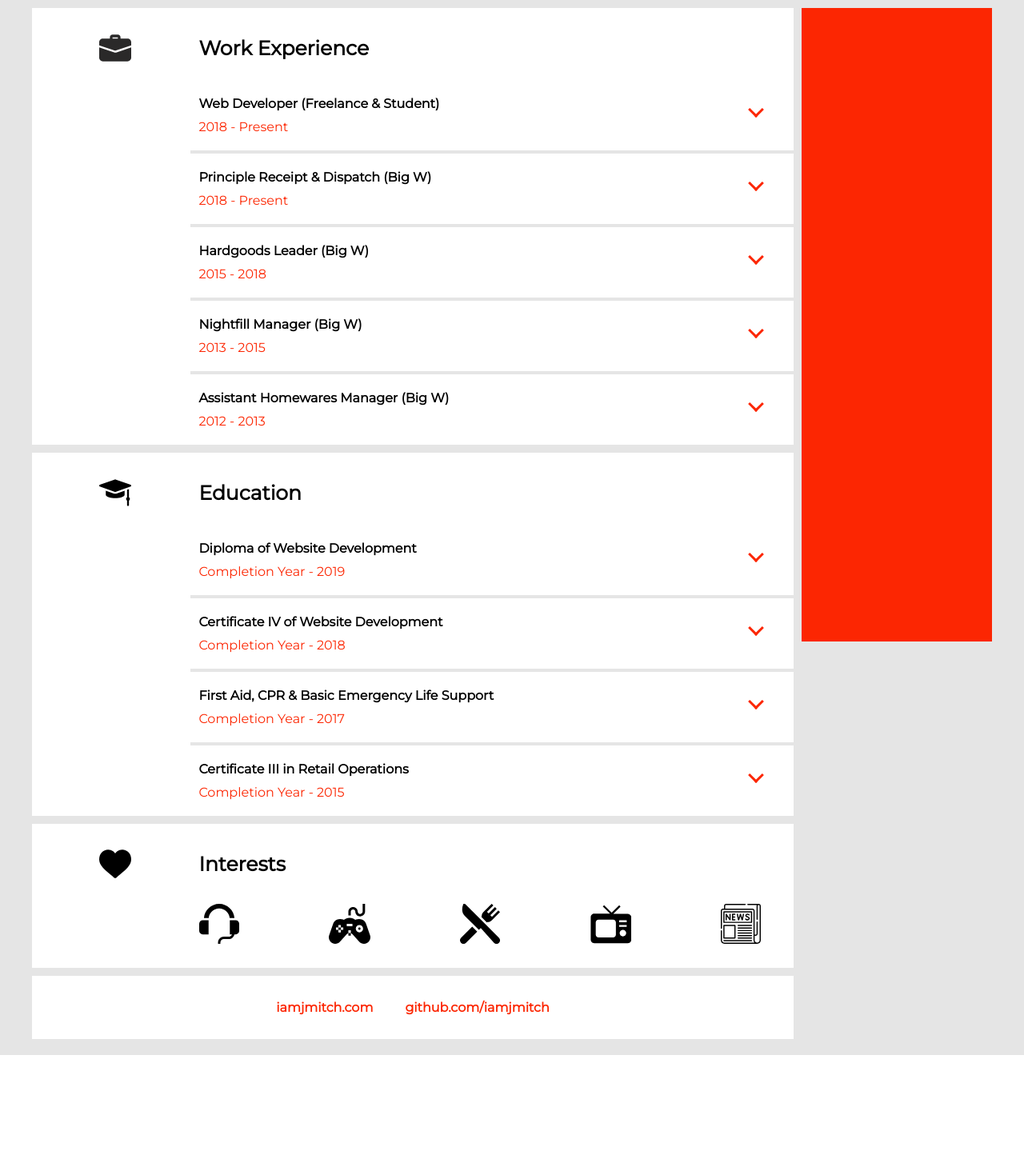
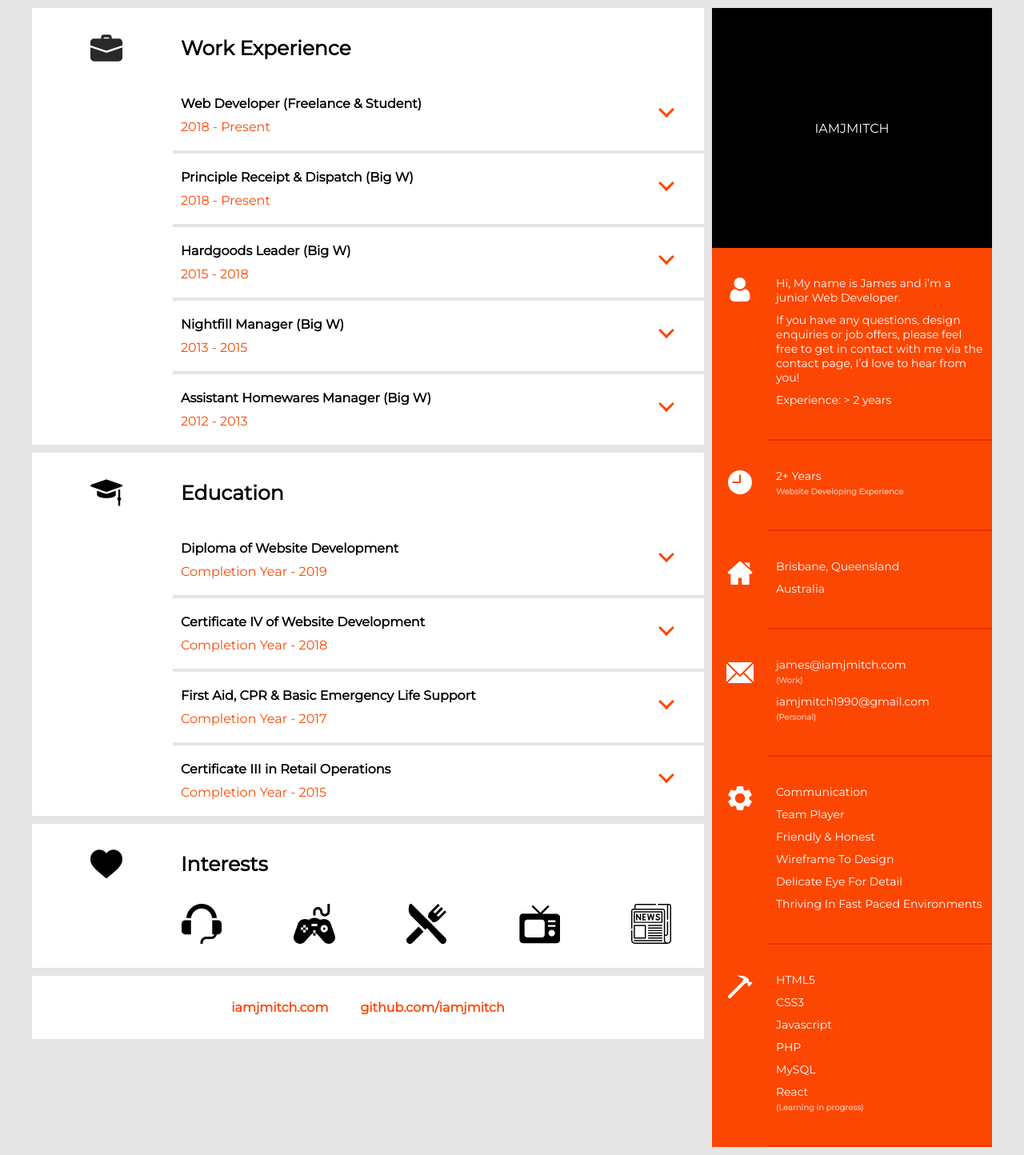
Before and after one commit to iamjmitch/Portfolio-V2, a PHP site: page /resume.html in a window 1280 px wide. Shown: the whole page at 80% size. Before the commit the page ends 1319 px from the top, so only its background shows below. Run offline with PHP 8.4, Linux system fonts and the light colour scheme; some libraries are stand-ins or nearby versions.

Commit message:
resume data inputted

```diff
--- a/index.php
+++ b/index.php
@@ -92,7 +92,7 @@
       </div>
    	         <p>Hi, My name is James and i’m a junior Web Developer From Brisbane, Australia. Thanks for visiting my website!</p>
          <p>While i’m relatively new to the commercial developer scene, I have been making and creating my own personal projects for the past few years. Previously a retail manager, I decided to focus on my passion for computers and the creative industries and turn it into a career I love! I have a Cert IV in Web Development from TAFE QLD and a Diploma in Website Development from TAFE NSW. I’ve done a few projects for clients which you can see in my portfolio.</p>
-         <p>If you have any questions or design inquiries, please feel free to get in contact with me via the contact page, I’d love to hear from you!</p>
+         <p>If you have any questions or design enquiries, please feel free to get in contact with me via the contact page, I’d love to hear from you!</p>
          <p>James</p>
       </div>
    </div>
--- a/resume.css
+++ b/resume.css
@@ -3,7 +3,7 @@
   padding: 0;
   box-sizing: border-box;
   overflow: auto;
-  font-family: 'Montserrat', sans-serif !important;
+  font-family: "Montserrat", sans-serif !important;
 }
 
 html {
@@ -33,13 +33,13 @@ h4 {
   transform: 0.2s;
 }
 .heading:after {
-  content: ' ';
+  content: " ";
   float: right;
   margin-right: 30px;
   font-size: 20px;
   width: 5px;
   height: 5px;
-  border: solid #fc2602;
+  border: solid #fc4702;
   border-width: 0 3px 3px 0;
   display: inline-block;
   padding: 3px;
@@ -62,17 +62,15 @@ h4 {
   max-width: 1200px;
   margin: 0 auto;
   display: flex;
-  flex-direction: row;
-  flex-wrap: nowrap;
+  /* flex-direction: row;
+  flex-wrap: nowrap; */
+  display: block;
 }
 
 #resumeLeft {
-  width: 80%;
+  width: 70%;
   margin-right: 10px;
-}
-
-#resumeRight {
-  width: 20%;
+  float: left;
 }
 
 #workXP,
@@ -100,7 +98,7 @@ h4 {
 }
 
 .duration {
-  color: #fc2602;
+  color: #fc4702;
 }
 .boxText {
   max-height: 0;
@@ -116,9 +114,9 @@ h4 {
   font-size: 16px;
 }
 
-/* .boxText p::before {
-  content: ' ';
-} */
+.boxText p::before {
+  content: "• ";
+}
 
 .contentBox {
   padding: 10px 0;
@@ -139,13 +137,6 @@ h4 {
 
 .boxHeading {
   padding: 10px;
-}
-
-div#resumeRight {
-  background: #fc2602;
-  max-height: 99vh;
-  position: sticky;
-  top: 0;
 }
 
 div#interestIcons {
@@ -171,7 +162,7 @@ div#interestIcons {
 
 #footer a {
   padding: 0 20px;
-  color: #fc2602;
+  color: #fc4702;
   text-decoration: none;
   font-size: 16px;
   font-weight: bolder;
@@ -180,3 +171,60 @@ div#interestIcons {
 #footer a:hover {
   color: #000000;
 }
+
+/* right sidebar  */
+#resumeRight {
+  background: #fc4702;
+  /* max-height: 99vh; */
+  min-width: 350px;
+  max-width: 350px;
+  float: right;
+}
+
+#logo {
+  width: 100%;
+  height: 300px;
+  display: flex;
+  justify-content: center;
+  align-items: center;
+  background: black;
+  color: white;
+}
+
+.sidebarBox {
+  display: flex;
+  flex-direction: row;
+  flex-wrap: nowrap;
+}
+
+.sidebarBoxIcon {
+  width: 20%;
+  display: flex;
+  justify-content: center;
+  padding-top: 37px;
+}
+.sidebarBoxIcon svg {
+  height: 30px;
+}
+.sidebarBoxText {
+  width: 80%;
+  padding: 35px 0 30px 0;
+  border-bottom: 2px solid #e23400;
+}
+
+.sidebarBoxText:nth-last-of-type(5) {
+  border: none;
+}
+
+.sidebarBoxText p {
+  color: white;
+  font-size: 14px;
+  padding-bottom: 10px;
+  padding-right: 10px;
+  padding-left: 10px;
+}
+
+.sidebarBoxText p b {
+  color: #ffffff9e;
+  font-size: 10px;
+}
--- a/resume.html
+++ b/resume.html
@@ -37,7 +37,6 @@
       crossorigin="anonymous"
     />
 	</head>
-
 	<body>
 		<div id="resumeContainer">
 			<div id="resumeLeft">
@@ -292,7 +291,7 @@
 							</div>
 							<div class="boxText">
 								<p>
-                  Woolworths In-house Training
+                  Woolworths Retail Edge Program
                 </p>
 							</div>
 						</div>
@@ -338,7 +337,6 @@
                     fill="black"
                   />
 								</svg>
-
 								<svg
                   width="512"
                   height="490"
@@ -363,7 +361,6 @@
                     fill="black"
                   />
 								</svg>
-
 								<svg
                   width="512"
                   height="511"
@@ -396,7 +393,6 @@
 										</clipPath>
 									</defs>
 								</svg>
-
 								<svg
                   width="433"
                   height="437"
@@ -481,12 +477,10 @@
                   />
 								</svg>
 							</div>
-
 							<!-- ----------------------------- -->
 						</div>
 					</div>
 				</div>
-
 				<div id="footer">
 					<a href="https://iamjmitch.com" target="_blank">iamjmitch.com</a>
 					<a href="https://github.com/iamjmitch" target="_blank"
@@ -494,7 +488,224 @@
           >
 				</div>
       </div>
-      <div id="resumeRight"></div>
+
+
+
+
+      <!-- ------------sidebar----------- -->
+			<div id="resumeRight">
+				<div id="logo">
+          IAMJMITCH
+        </div>
+				<!-- --about-- -->
+				<div class="sidebarBox">
+					<div class="sidebarBoxIcon">
+
+						<svg viewBox="0 0 427.164 512.004" width="427.164" height="512.004">
+							<path
+                d="m210.351562 246.632812c33.882813 0 63.222657-12.152343 87.195313-36.128906 23.972656-23.972656 36.125-53.304687 36.125-87.191406 0-33.875-12.152344-63.210938-36.128906-87.191406-23.976563-23.96875-53.3125-36.121094-87.191407-36.121094-33.886718 0-63.21875 12.152344-87.191406 36.125s-36.128906 53.308594-36.128906 87.1875c0 33.886719 12.15625 63.222656 36.132812 87.195312 23.976563 23.96875 53.3125 36.125 87.1875 36.125zm0 0"
+                style="fill: rgb(255, 255, 255);"
+              ></path>
+							<path
+                d="m426.128906 393.703125c-.691406-9.976563-2.089844-20.859375-4.148437-32.351563-2.078125-11.578124-4.753907-22.523437-7.957031-32.527343-3.308594-10.339844-7.808594-20.550781-13.371094-30.335938-5.773438-10.15625-12.554688-19-20.164063-26.277343-7.957031-7.613282-17.699219-13.734376-28.964843-18.199219-11.226563-4.441407-23.667969-6.691407-36.976563-6.691407-5.226563 0-10.28125 2.144532-20.042969 8.5-6.007812 3.917969-13.035156 8.449219-20.878906 13.460938-6.707031 4.273438-15.792969 8.277344-27.015625 11.902344-10.949219 3.542968-22.066406 5.339844-33.039063 5.339844-10.972656 0-22.085937-1.796876-33.046874-5.339844-11.210938-3.621094-20.296876-7.625-26.996094-11.898438-7.769532-4.964844-14.800782-9.496094-20.898438-13.46875-9.75-6.355468-14.808594-8.5-20.035156-8.5-13.3125 0-25.75 2.253906-36.972656 6.699219-11.257813 4.457031-21.003906 10.578125-28.96875 18.199219-7.605469 7.28125-14.390625 16.121094-20.15625 26.273437-5.558594 9.785157-10.058594 19.992188-13.371094 30.339844-3.199219 10.003906-5.875 20.945313-7.953125 32.523437-2.058594 11.476563-3.457031 22.363282-4.148437 32.363282-.679688 9.796875-1.023438 19.964844-1.023438 30.234375 0 26.726562 8.496094 48.363281 25.25 64.320312 16.546875 15.746094 38.441406 23.734375 65.066406 23.734375h246.53125c26.625 0 48.511719-7.984375 65.0625-23.734375 16.757813-15.945312 25.253906-37.585937 25.253906-64.324219-.003906-10.316406-.351562-20.492187-1.035156-30.242187zm0 0"
+                style="fill: rgb(255, 255, 255);"
+              ></path>
+						</svg>
+					</div>
+					<div class="sidebarBoxText">
+						<p>
+              Hi, My name is James and i’m a junior Web Developer.
+            </p>
+						<p>
+              If you have any questions, design enquiries or job offers, please feel free to
+              get in contact with me via the contact page, I’d love to hear from
+              you!
+            </p>
+            <p>Experience: > 2 years</p>
+					</div>
+        </div>
+        <!-- --experience-- -->
+        <div class="sidebarBox">
+					<div class="sidebarBoxIcon">
+						<svg viewBox="0 0 477.866 477.866" width="477.866" height="477.866">
+              <g>
+                <g>
+                  <path d="M238.933,0C106.974,0,0,106.974,0,238.933s106.974,238.933,238.933,238.933s238.933-106.974,238.933-238.933
+                  C477.726,107.033,370.834,0.141,238.933,0z M256,238.933c0,9.426-7.641,17.067-17.067,17.067H102.4
+                  c-9.426,0-17.067-7.641-17.067-17.067s7.641-17.067,17.067-17.067h119.467V102.4c0-9.426,7.641-17.067,17.067-17.067
+                  S256,92.974,256,102.4V238.933z" style="fill: rgb(255, 255, 255);"></path>
+                </g>
+              </g>
+            </svg>
+					</div>
+					<div class="sidebarBoxText">
+						<p>
+             2+ Years <br> <b>Website Developing Experience</b>
+            </p>
+
+					</div>
+				</div>
+				<!-- -- address -- -->
+				<div class="sidebarBox">
+					<div class="sidebarBoxIcon">
+
+						<svg viewBox="0 0 512.002 499.326" width="512.002" height="499.326">
+							<g>
+								<g>
+									<path
+                    d="M503.402,228.885L273.684,19.567c-10.083-9.189-25.288-9.188-35.367-0.001L8.598,228.886
+                  c-8.077,7.36-10.745,18.7-6.799,28.889c3.947,10.189,13.557,16.772,24.484,16.772h36.69v209.721
+                  c0,8.315,6.742,15.057,15.057,15.057h125.914c8.315,0,15.057-6.741,15.057-15.057V356.932h74.002v127.337
+                  c0,8.315,6.742,15.057,15.057,15.057h125.908c8.315,0,15.057-6.741,15.057-15.057V274.547h36.697
+                  c10.926,0,20.537-6.584,24.484-16.772C514.147,247.585,511.479,236.246,503.402,228.885z"
+                    style="fill: rgb(255, 255, 255);"
+                  ></path>
+								</g>
+							</g>
+							<g>
+								<g>
+									<path
+                    d="M445.092,42.73H343.973l116.176,105.636v-90.58C460.149,49.471,453.408,42.73,445.092,42.73z"
+                    style="fill: rgb(255, 255, 255);"
+                  ></path>
+								</g>
+							</g>
+						</svg>
+					</div>
+					<div class="sidebarBoxText">
+						<p>
+              Brisbane, Queensland
+            </p>
+						<p>Australia</p>
+					</div>
+				</div>
+				<!-- --email-- -->
+				<div class="sidebarBox">
+					<div class="sidebarBoxIcon">
+
+
+						<svg viewBox="0 0 512 451" width="512" height="451">
+							<g>
+								<g>
+									<path
+                    d="M467,61H45c-6.927,0-13.412,1.703-19.279,4.51L255,294.789l51.389-49.387c0,0,0.004-0.005,0.005-0.007
+			c0.001-0.002,0.005-0.004,0.005-0.004L486.286,65.514C480.418,62.705,473.929,61,467,61z"
+                    style="fill: rgb(255, 255, 255);"
+                  ></path>
+								</g>
+							</g>
+							<g>
+								<g>
+									<path
+                    d="M507.496,86.728L338.213,256.002L507.49,425.279c2.807-5.867,4.51-12.352,4.51-19.279V106
+			C512,99.077,510.301,92.593,507.496,86.728z"
+                    style="fill: rgb(255, 255, 255);"
+                  ></path>
+								</g>
+							</g>
+							<g>
+								<g>
+									<path
+                    d="M4.51,86.721C1.703,92.588,0,99.073,0,106v300c0,6.923,1.701,13.409,4.506,19.274L173.789,256L4.51,86.721z"
+                    style="fill: rgb(255, 255, 255);"
+                  ></path>
+								</g>
+							</g>
+							<g>
+								<g>
+									<path
+                    d="M317.002,277.213l-51.396,49.393c-2.93,2.93-6.768,4.395-10.605,4.395s-7.676-1.465-10.605-4.395L195,277.211
+			L25.714,446.486C31.582,449.295,38.071,451,45,451h422c6.927,0,13.412-1.703,19.279-4.51L317.002,277.213z"
+                    style="fill: rgb(255, 255, 255);"
+                  ></path>
+								</g>
+							</g>
+						</svg>
+					</div>
+					<div class="sidebarBoxText">
+						<p>
+              james<code>&#64;</code>iamjmitch.com
+							<br />
+							<b>(Work)</b>
+						</p>
+						<p>
+              iamjmitch1990<code>&#64;</code>gmail.com
+							<br />
+							<b>(Personal)</b>
+						</p>
+					</div>
+				</div>
+				<!-- --skills-- -->
+				<div class="sidebarBox">
+					<div class="sidebarBoxIcon">
+						<svg
+              viewBox="6.703 0 498.595 512.001"
+              width="498.595"
+              height="512.001"
+            >
+							<path
+                style="fill: rgb(255, 255, 255);"
+                d="M496.647,312.107l-47.061-36.8c1.459-12.844,1.459-25.812,0-38.656l47.104-36.821
+	c8.827-7.109,11.186-19.575,5.568-29.419l-48.96-84.629c-5.639-9.906-17.649-14.232-28.309-10.197l-55.467,22.315
+	c-10.423-7.562-21.588-14.045-33.323-19.349l-8.512-58.923c-1.535-11.312-11.24-19.72-22.656-19.627h-98.133
+	c-11.321-0.068-20.948,8.246-22.528,19.456l-8.533,59.093c-11.699,5.355-22.846,11.843-33.28,19.371L86.94,75.563
+	c-10.55-4.159-22.549,0.115-28.096,10.005L9.841,170.347c-5.769,9.86-3.394,22.463,5.568,29.547l47.061,36.8
+	c-1.473,12.843-1.473,25.813,0,38.656l-47.104,36.8c-8.842,7.099-11.212,19.572-5.589,29.419l48.939,84.651
+	c5.632,9.913,17.649,14.242,28.309,10.197l55.467-22.315c10.432,7.566,21.604,14.056,33.344,19.371l8.533,58.88
+	c1.502,11.282,11.147,19.694,22.528,19.648h98.133c11.342,0.091,21-8.226,22.592-19.456l8.533-59.093
+	c11.698-5.357,22.844-11.845,33.28-19.371l55.68,22.379c10.55,4.149,22.543-0.122,28.096-10.005l49.152-85.12
+	C507.866,331.505,505.447,319.139,496.647,312.107z M255.964,362.667c-58.91,0-106.667-47.756-106.667-106.667
+	s47.756-106.667,106.667-106.667s106.667,47.756,106.667,106.667C362.56,314.882,314.845,362.597,255.964,362.667z"
+              ></path>
+						</svg>
+					</div>
+					<div class="sidebarBoxText">
+						<p>Communication</p>
+						<p>Team Player</p>
+						<p>Friendly & Honest</p>
+						<p>Wireframe To Design</p>
+						<p>Delicate Eye For Detail</p>
+						<p>Thriving In Fast Paced Environments</p>
+					</div>
+				</div>
+				<!-- --stacks-- -->
+				<div class="sidebarBox">
+					<div class="sidebarBoxIcon">
+						<svg viewBox="0 0 480.78 464.269" width="480.78" height="464.269">
+							<path
+                style="fill: rgb(255, 255, 255);"
+                d="M16.884,409.64c-12.497,12.496-12.498,32.758-0.001,45.255c0,0,0.001,0.001,0.001,0.001
+	c12.496,12.497,32.758,12.498,45.255,0.001c0,0,0.001-0.001,0.001-0.001l271.528-271.528l-45.256-45.256L16.884,409.64z"
+              ></path>
+							<path
+                style="fill: rgb(255, 255, 255);"
+                d="M451.492,149.424h-20.688c-4.243-0.001-8.312-1.687-11.312-4.688l-6.624-6.624
+	c-6.246-6.248-6.246-16.376,0-22.624l5.656-5.664l-56.336-56.352c-22.324-14.933-48.36-23.367-75.2-24.36l-111.68-4.136
+	l105.896,47.288c12.299,6.172,23.529,14.274,33.264,24l2.264,2.264l-33.944,33.944l5.656,5.656l45.256,45.256l5.656,5.656
+	l16.968-16.968c6.247-6.25,16.378-6.252,22.627-0.005c0.002,0.002,0.003,0.003,0.005,0.005l6.624,6.624
+	c3.001,3,4.687,7.069,4.688,11.312v20.688c0.001,4.243,1.687,8.312,4.688,11.312l17.944,17.944l67.88-67.88l-17.944-17.944
+	C459.831,151.114,455.749,149.421,451.492,149.424L451.492,149.424z"
+              ></path>
+							<path
+                style="fill: #ffaf46;"
+                d="M288.412,138.112l45.256,45.256L288.412,138.112z"
+              ></path>
+						</svg>
+					</div>
+					<div class="sidebarBoxText">
+						<p>HTML5</p>
+						<p>CSS3</p>
+            <p>Javascript</p>
+            <p>PHP</p>
+            <p>MySQL</p>
+
+						<p>React
+							<br>
+								<b>(Learning in progress)</b>
+							</p>
+						</div>
+					</div>
+				</div>
 			</div>
 			<script src="./app.js"></script>
 		</body>
```
Lines whose indentation alone changed are shown as unchanged.
